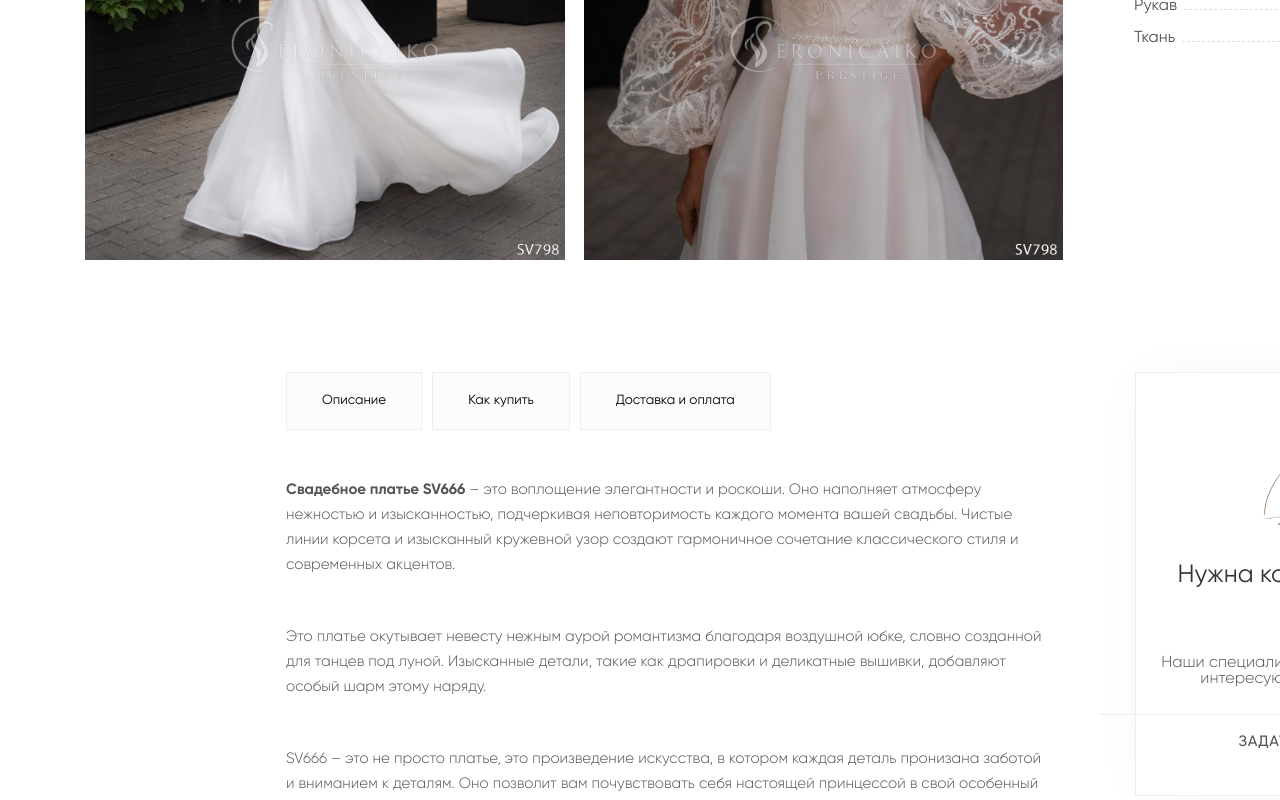
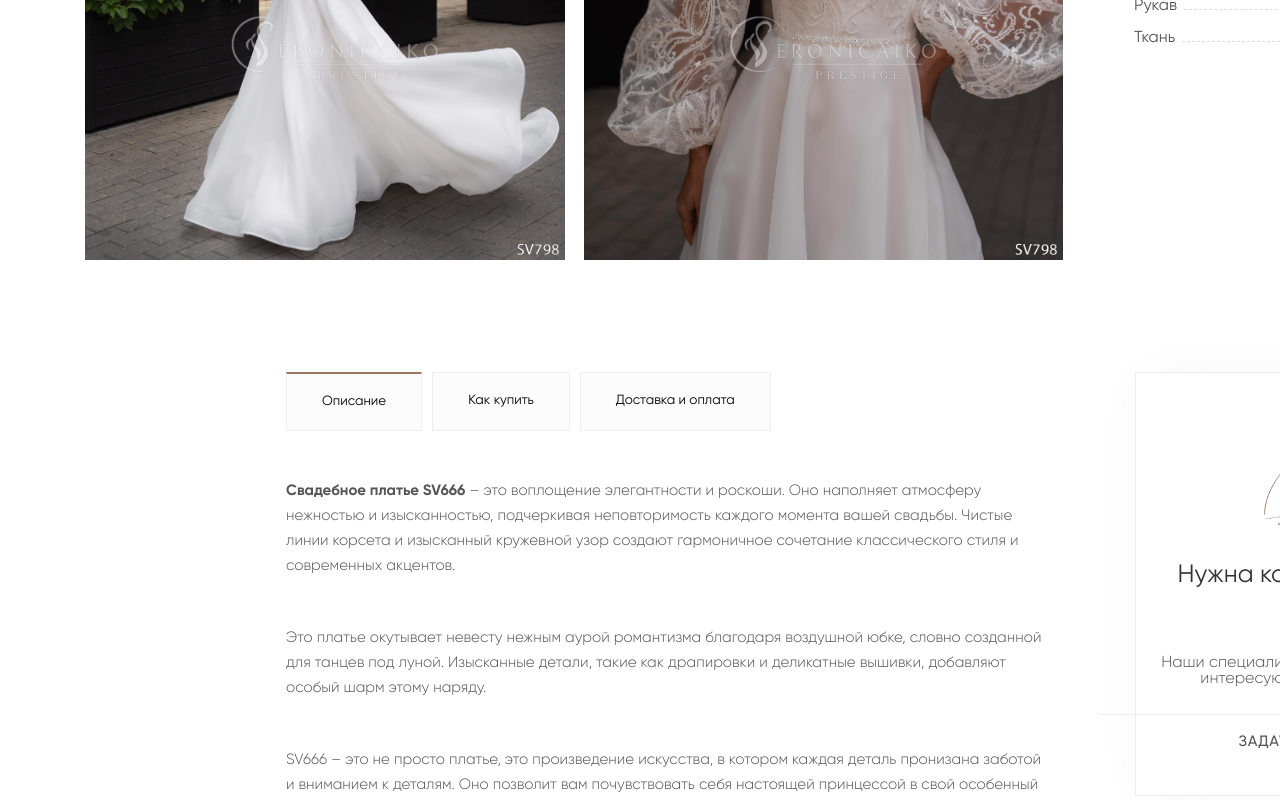
Before and after one commit to Troff8/page-product, a plain HTML site: page index.html in a window 1280 px wide. Both pictures are taken after a click on the button "Описание". Shown: the part 1130-1930 px from the top of the page. Drawn offline with Linux system fonts and the light colour scheme.

Commit message:
feat: added click on buttons-menu

```diff
--- a/script.js
+++ b/script.js
@@ -15,11 +15,13 @@ heart.addEventListener("click", () => {
 
 let buttonMenu = document.querySelectorAll(".button-menu");
 
+
 for (let i = 0; i < buttonMenu.length; i++) {
   buttonMenu[i].addEventListener(
     "click",
     (e) => {
-      console.log(e.target);
+      buttonMenu.forEach(el=> el.classList.remove("button-menu_active"))
+      e.currentTarget.classList.toggle('button-menu_active');
     },
     false
   );
--- a/style.css
+++ b/style.css
@@ -555,7 +555,7 @@ h6 {
   background: #fdfcfc;
   cursor: pointer;
 }
-.buttom-menu_active {
+.button-menu_active{
   border-top: 2px solid #9a7660;
 }
 .product-desctiption__text {
```
